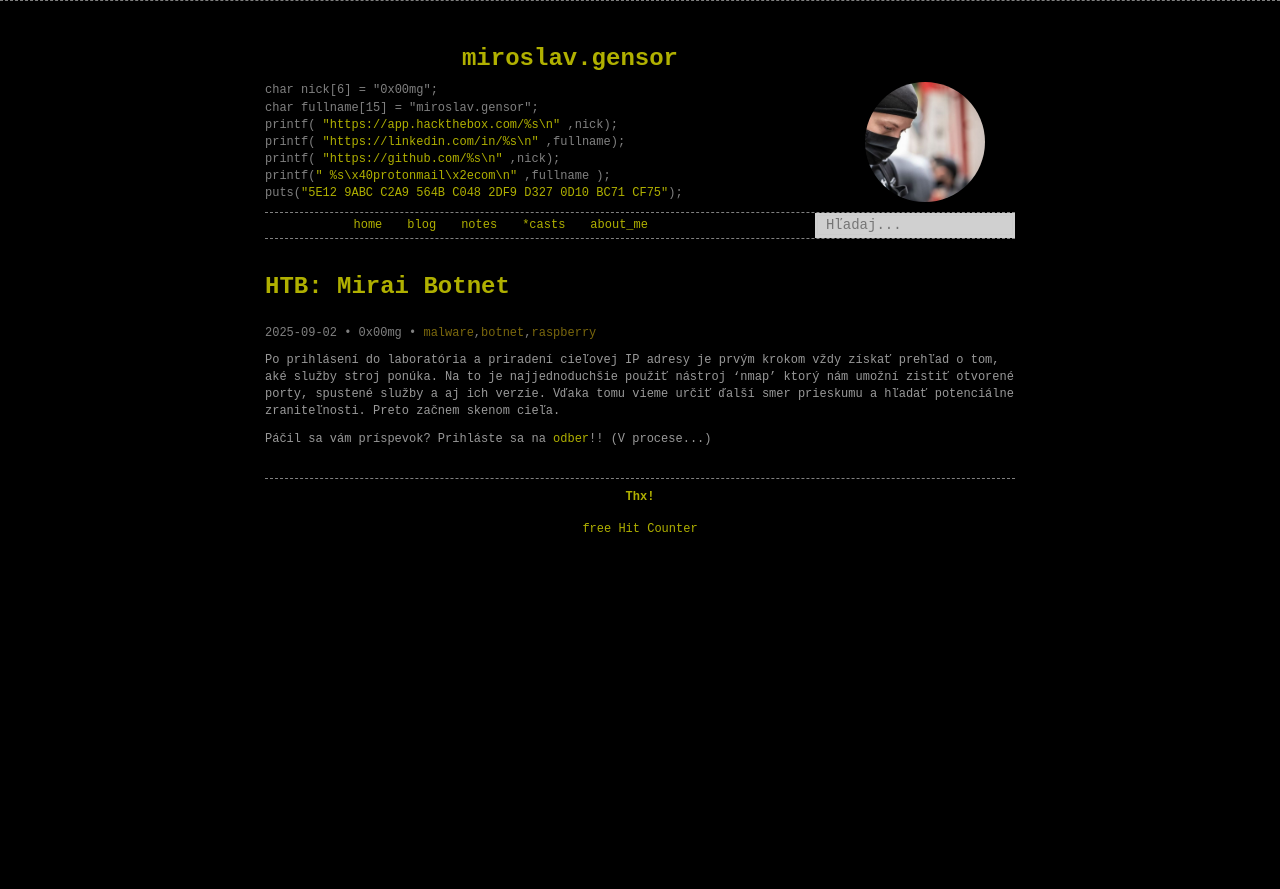
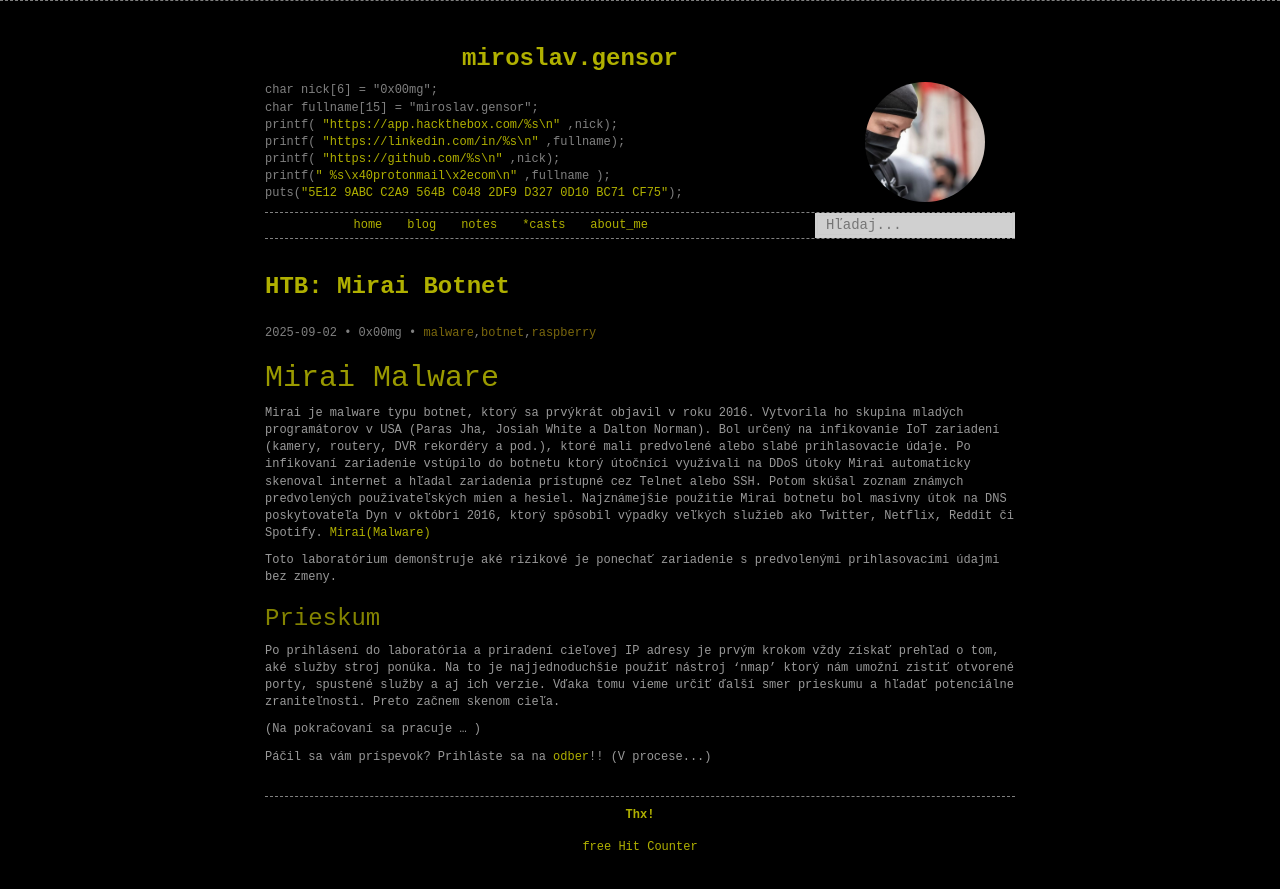
Before and after one commit to 0x00mg/0x00mg.github.io, a Jekyll site: the page built from _posts/2025/2025-09-02-HTB:-Mirai-botnet.md, in a window 1280 px wide. Shown: the top 889 px of the page. Built offline with Jekyll 4.4.1, drawn with Linux system fonts in a browser that asks for light colours; comment, search, counter and statistics services are not loaded.

Commit message:
Update 2025-09-02-HTB:-Mirai-botnet.md

```diff
--- a/_posts/2025/2025-09-02-HTB:-Mirai-botnet.md
+++ b/_posts/2025/2025-09-02-HTB:-Mirai-botnet.md
@@ -13,10 +13,24 @@ tags:
 image: /images/posts/2025/htb-mirai/xxxx.jpg
 ---
 
+## Mirai Malware
 
+Mirai je malware typu botnet, ktorý sa prvýkrát objavil v roku 2016.
+Vytvorila ho skupina mladých programátorov v USA (Paras Jha, Josiah White a Dalton Norman).
+Bol určený na infikovanie IoT zariadení (kamery, routery, DVR rekordéry a pod.), ktoré mali predvolené alebo slabé prihlasovacie údaje.
+Po infikovaní zariadenie vstúpilo do botnetu ktorý útočníci využívali na DDoS útoky
+Mirai automaticky skenoval internet a hľadal zariadenia prístupné cez Telnet alebo SSH. Potom skúšal zoznam známych predvolených používateľských mien a hesiel.
+Najznámejšie použitie Mirai botnetu bol masívny útok na DNS poskytovateľa Dyn v októbri 2016, ktorý spôsobil výpadky veľkých služieb ako Twitter, Netflix, Reddit či Spotify.
+[Mirai(Malware)](https://en.wikipedia.org/wiki/Mirai_(malware))
 
+Toto laboratórium demonštruje aké rizikové je ponechať zariadenie s predvolenými prihlasovacími údajmi bez zmeny.
 
+### Prieskum
 
 Po prihlásení do laboratória a priradení cieľovej IP adresy je prvým krokom vždy získať prehľad o tom, aké služby stroj ponúka.
 Na to je najjednoduchšie použiť nástroj 'nmap' ktorý nám umožní zistiť otvorené porty, spustené služby a aj ich verzie.
 Vďaka tomu vieme určiť ďalší smer prieskumu a hľadať potenciálne zraniteľnosti. Preto začnem skenom cieľa.
+
+
+
+(Na pokračovaní sa pracuje ... )
```
